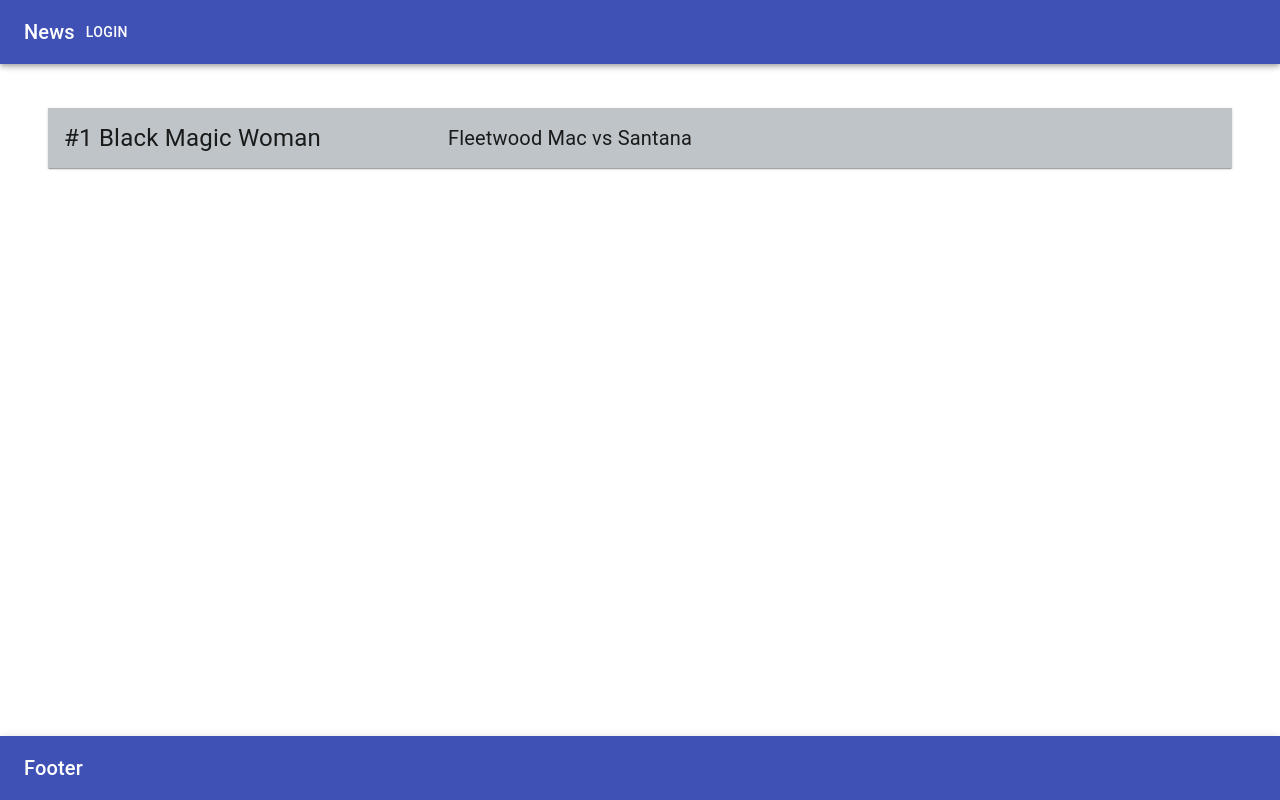
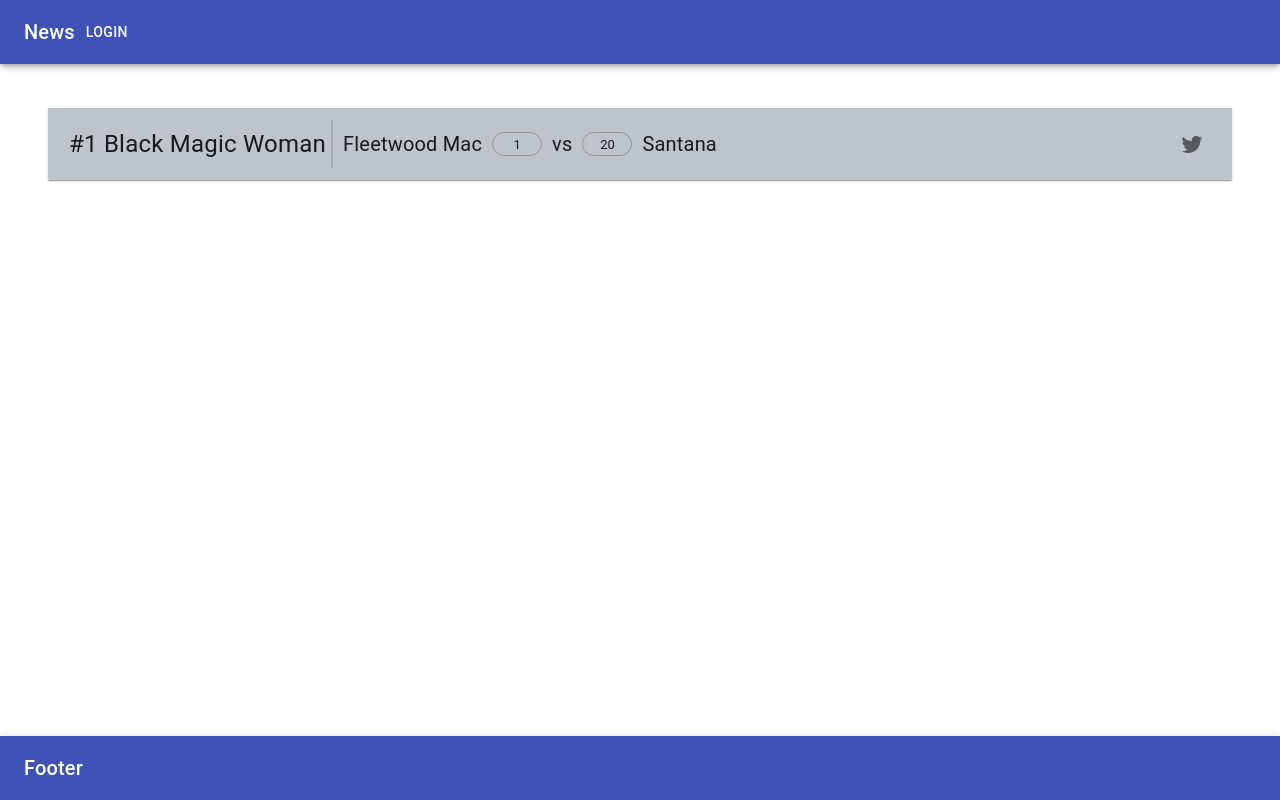
Before and after one commit to kaskaz/toc-web, a Next.js app in the folder the-original-cover/: page / in a window 1280 px wide. Built offline with nearby package versions, Linux system fonts and the light colour scheme.

Commit message:
add votes to PollCard summary

```diff
--- a/the-original-cover/src/components/Content.tsx
+++ b/the-original-cover/src/components/Content.tsx
@@ -21,6 +21,8 @@ const polls = Array.from(Array(1).keys()).map((v: number, i: number): Poll => {
             'from the album Abraxas released in 1970',
             '<a href="https://www.songfacts.com/facts/santana/black-magic-woman" target="_blank">This was a hit for Santana, but few people know that this song is actually a cover of a 1968 Fleetwood Mac song that hit #37 in the UK. Peter Green, who was a founding member of Fleetwood Mac, wrote the lyrics.</a>'
         ],
+        1,
+        20,
         "https://www.youtube.com/watch?v=axbtig7w7a8",
         "https://www.youtube.com/watch?v=hRu7Pt42x6Y",
         "1285008608770633730"
--- a/the-original-cover/src/components/PollCard.tsx
+++ b/the-original-cover/src/components/PollCard.tsx
@@ -1,5 +1,5 @@
-import { Accordion, AccordionActions, AccordionDetails, AccordionSummary, Button, Grid, IconButton, makeStyles } from "@material-ui/core";
-import { HowToVote, YouTube } from "@material-ui/icons";
+import { Accordion, AccordionActions, AccordionDetails, AccordionSummary, Divider, Grid, IconButton, makeStyles } from "@material-ui/core";
+import { HowToVote, YouTube, Twitter } from "@material-ui/icons";
 import PollCardArtistsHeading from "./PollCardArtistsHeading";
 import PollCardSongHeading from "./PollCardSongHeading";
 import Poll from "../models/poll";
@@ -19,11 +19,11 @@ const useAccordionStyles = makeStyles({
         backgroundColor: '#1234'
     },
     column: {
-        width: '33.33%',
         height: 'inherit',
         display: 'flex',
         flexDirection: 'column',
-        justifyContent: 'center'
+        justifyContent: 'center',
+        margin: '0px 5px'
     },
     content: {
         display: 'flex',
@@ -86,9 +86,13 @@ const PollCard = (props: { poll: Poll }) => {
                 <div className={classes.column}>
                     <PollCardSongHeading poll={poll} />
                 </div>
-                <div className={classes.column}>
+                <Divider orientation='vertical' flexItem style={{ width: 2 }} />
+                <div className={classes.column} style={{ flexGrow: 1 }}>
                     <PollCardArtistsHeading poll={poll} />
                 </div>
+                <IconButton>
+                    <Twitter />
+                </IconButton>
             </AccordionSummary>
             <AccordionDetails>
                 <Grid container direction="row" justifyContent="space-around" alignItems="flex-start" style={{ flexGrow: 1 }}>
--- a/the-original-cover/src/components/PollCardArtistsHeading.tsx
+++ b/the-original-cover/src/components/PollCardArtistsHeading.tsx
@@ -1,12 +1,37 @@
-import { Typography } from "@material-ui/core";
+import { Chip, Grid, makeStyles, Typography } from "@material-ui/core";
 import Poll from "../models/poll";
+
+const useTypographyStyles = makeStyles({
+    root: {
+        fontSize: '20px',
+        margin: 5
+    }
+});
+
+const useChipStyles = makeStyles({
+    root: {
+        margin: 5,
+        width: 50
+    }
+});
 
 const PollCardArtistsHeading = (props: { poll: Poll }) => {
     const { poll } = props;
+    const typographyClasses = useTypographyStyles();
+    const chipClasses = useChipStyles();
     return (
-        <Typography style={{ fontSize: '20px' }}>
-            {`${poll.originalArtist} vs ${poll.coverArtist}`}
-        </Typography>
+        <Grid container direction="row" alignItems="center">
+            <Typography className={typographyClasses.root}>
+                {poll.originalArtist}
+            </Typography>
+            <Chip className={chipClasses.root} label={poll.votesOriginal} variant="outlined" size="small" />
+            <Typography className={typographyClasses.root}>vs</Typography>
+            <Chip className={chipClasses.root} label={poll.votesCover} variant="outlined" size="small" />
+            <Typography className={typographyClasses.root}>
+                {poll.coverArtist}
+            </Typography>
+        </Grid>
+
     );
 };
 
--- a/the-original-cover/src/models/poll.ts
+++ b/the-original-cover/src/models/poll.ts
@@ -6,6 +6,8 @@ class Poll {
     private readonly _coverArtist: string;
     private readonly _artistDetailsOriginal: Array<string>;
     private readonly _artistDetailsCover: Array<string>;
+    private readonly _votesOriginal: number;
+    private readonly _votesCover: number;
     private readonly _youtubeOriginalVideoUrl: string;
     private readonly _youtubeCoverVideoUrl: string;
     private readonly _twitterStatus: string;
@@ -18,6 +20,8 @@ class Poll {
         coverArtist: string,
         artistDetailsOriginal: Array<string>,
         artistDetailsCover: Array<string>,
+        votesOriginal: number,
+        votesCover: number,
         youtubeCoverVideoUrl: string,
         youtubeOriginalVideoUrl: string,
         twitterStatus: string
@@ -29,9 +33,12 @@ class Poll {
         this._coverArtist = coverArtist;
         this._artistDetailsOriginal = artistDetailsOriginal;
         this._artistDetailsCover = artistDetailsCover;
+        this._votesOriginal = votesOriginal;
+        this._votesCover = votesCover;
         this._youtubeCoverVideoUrl = youtubeCoverVideoUrl;
         this._youtubeOriginalVideoUrl = youtubeOriginalVideoUrl;
         this._twitterStatus = twitterStatus;
+
     }
 
     public get id(): string {
@@ -62,6 +69,14 @@ class Poll {
         return this._artistDetailsCover;
     }
 
+    public get votesOriginal(): number {
+        return this._votesOriginal;
+    }
+
+    public get votesCover(): number {
+        return this._votesCover;
+    }
+
     public get youtubeCoverVideoUrl(): string {
         return this._youtubeCoverVideoUrl;
     }
```
